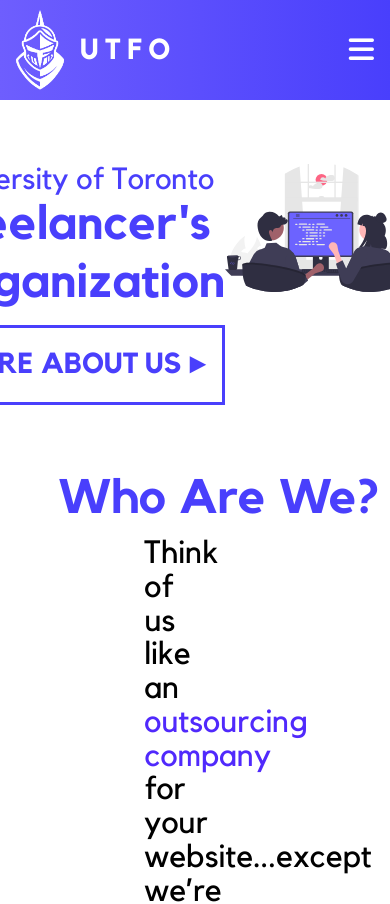
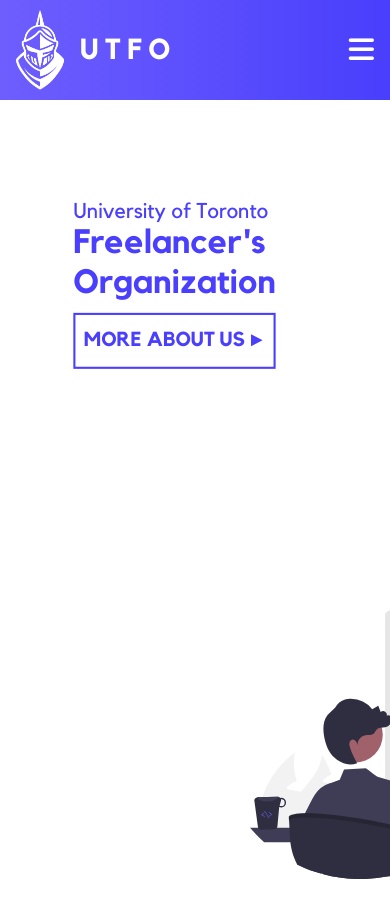
Before and after one commit to UTFO/UTFO-Website, a React (Create React App) app: page / in a window 390 px wide. Shown: the top 904 px of the page. Built offline with nearby package versions, Linux system fonts and the light colour scheme; no server answers.

Commit message:
Update MainImage.css
Home page mobile compatibility is almost complete, just need to make some changes to the flexbox. It will be done by tomorrow night

```diff
--- a/src/components/pages/Home/MainImage.css
+++ b/src/components/pages/Home/MainImage.css
@@ -32,21 +32,34 @@
   font-weight: bold;
 }
 
-@media screen and (max-width: 960px) {
-  .text{
-    margin-left: 45vw;
+@media screen and (max-width: 960px){
+  .main-image img{
+    transform: scale(0.85);
   }
 }
 
-@media screen and (max-width: 700px) {
+@media screen and (max-width: 700px){
   .text{
-    margin-left: 20vw;
+    transform: scale(0.8);
   }
+  .main-image img{
+    transform: scale(0.8);
+    margin-top: 5vh;
+  }
+
 }
 
+@media screen and (max-width: 480px){
+  .main-image{
+    display: flex;
+    flex-direction: column-reverse;
+    flex-wrap: wrap;
+  }
+  .main-image img{
+    transform: scale(0.5);
+  }
+  .text{
+    transform: scale(0.7);
+  }
 
-@media screen and (max-width: 480px) {
-  .text{
-    margin-left: 10vw;
-  }
 }
```
